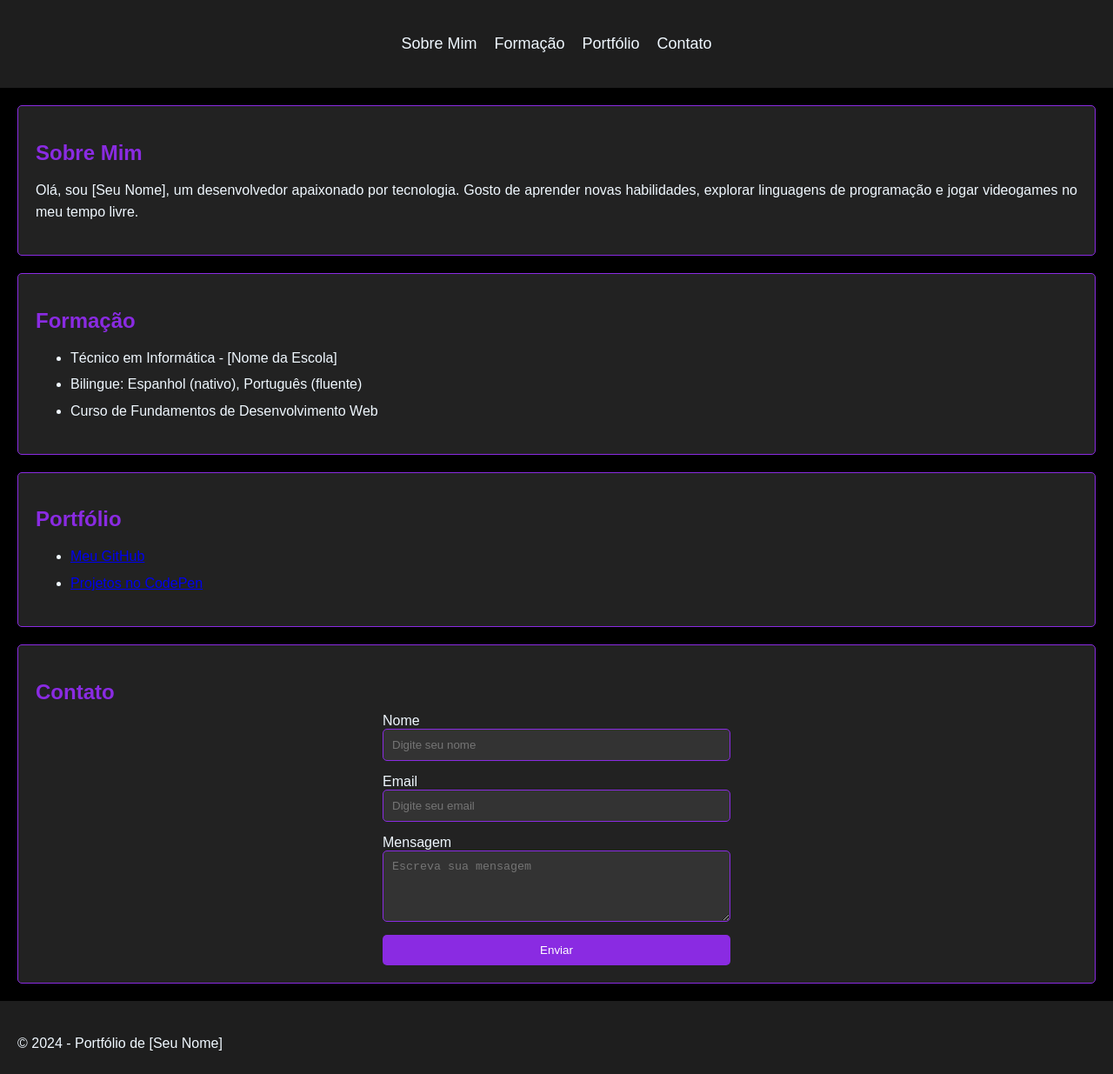
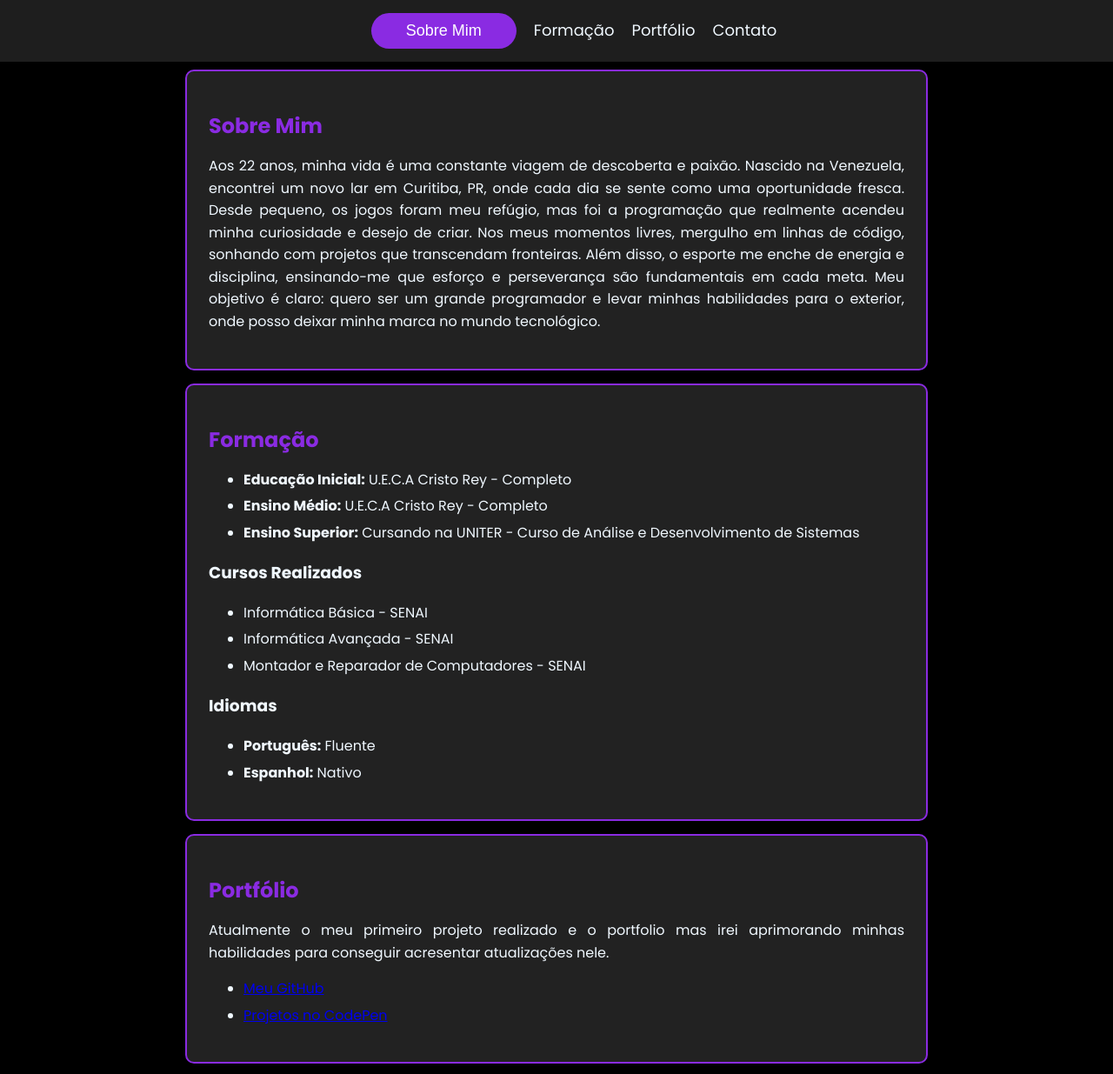
Before and after one commit to Ligthalzen/Jesus, a plain HTML site: page index.html in a window 1280 px wide. Shown: the top 1235 px of the page at 87% size. Drawn offline with Linux system fonts and the light colour scheme.

Commit message:
Add files via upload

```diff
--- a/index.html
+++ b/index.html
@@ -4,14 +4,21 @@
     <meta charset="UTF-8">
     <meta name="viewport" content="width=device-width, initial-scale=1.0">
     <title>Portfólio Pessoal</title>
-    <link rel="stylesheet" href="style.css">
+    <!-- fonts -->
+    <link rel="preconnect" href="https://fonts.googleapis.com">
+    <link rel="preconnect" href="https://fonts.gstatic.com" crossorigin>
+    <link href="https://fonts.googleapis.com/css2?family=Poppins:ital,wght@0,100;0,200;0,300;0,400;0,500;0,600;0,700;0,800;0,900;1,100;1,200;1,300;1,400;1,500;1,600;1,700;1,800;1,900&display=swap" rel="stylesheet">
+    <!-- final fonts -->
+    <link rel="stylesheet" href="styles.css">
 </head>
 <body>
+    <!-- Aluno Jesus Adan Medrano Jimenez
+         RU: 4930652 -->
     <!-- Cabeçalho com menu -->
     <header>
         <nav>
             <ul>
-                <li><a href="#about">Sobre Mim</a></li>
+                <button><a class="sobre" href="#about">Sobre Mim</a></button>
                 <li><a href="#education">Formação</a></li>
                 <li><a href="#portfolio">Portfólio</a></li>
                 <li><a href="#contact">Contato</a></li>
@@ -22,22 +29,36 @@
     <!-- Seção Sobre Mim -->
     <section id="about">
         <h2>Sobre Mim</h2>
-        <p>Olá, sou [Seu Nome], um desenvolvedor apaixonado por tecnologia. Gosto de aprender novas habilidades, explorar linguagens de programação e jogar videogames no meu tempo livre.</p>
+        <p>Aos 22 anos, minha vida é uma constante viagem de descoberta e paixão. Nascido na Venezuela, encontrei um novo lar em Curitiba, PR, onde cada dia se sente como uma oportunidade fresca. Desde pequeno, os jogos foram meu refúgio, mas foi a programação que realmente acendeu minha curiosidade e desejo de criar. Nos meus momentos livres, mergulho em linhas de código, sonhando com projetos que transcendam fronteiras. Além disso, o esporte me enche de energia e disciplina, ensinando-me que esforço e perseverança são fundamentais em cada meta. Meu objetivo é claro: quero ser um grande programador e levar minhas habilidades para o exterior, onde posso deixar minha marca no mundo tecnológico. </p>
     </section>
 
     <!-- Seção Formação -->
     <section id="education">
         <h2>Formação</h2>
         <ul>
-            <li>Técnico em Informática - [Nome da Escola]</li>
-            <li>Bilingue: Espanhol (nativo), Português (fluente)</li>
-            <li>Curso de Fundamentos de Desenvolvimento Web</li>
+            <li><strong>Educação Inicial:</strong> U.E.C.A Cristo Rey - Completo</li>
+            <li><strong>Ensino Médio:</strong> U.E.C.A Cristo Rey - Completo</li>
+            <li><strong>Ensino Superior:</strong> Cursando na UNITER - Curso de Análise e Desenvolvimento de Sistemas</li>
+        </ul>
+
+        <h3>Cursos Realizados</h3>
+        <ul>
+            <li>Informática Básica - SENAI</li>
+            <li>Informática Avançada - SENAI</li>
+            <li>Montador e Reparador de Computadores - SENAI</li>
+        </ul>
+
+        <h3>Idiomas</h3>
+        <ul>
+            <li><strong>Português:</strong> Fluente</li>
+            <li><strong>Espanhol:</strong> Nativo</li>
         </ul>
     </section>
 
     <!-- Seção Portfólio -->
     <section id="portfolio">
         <h2>Portfólio</h2>
+        <p>Atualmente o meu primeiro projeto realizado e o portfolio mas irei aprimorando minhas habilidades para conseguir acresentar atualizações nele.</p>
         <ul>
             <li><a href="https://github.com/seu-perfil" target="_blank">Meu GitHub</a></li>
             <li><a href="https://codepen.io/seu-perfil" target="_blank">Projetos no CodePen</a></li>
@@ -45,7 +66,7 @@
     </section>
 
     <!-- Seção Contato -->
-    <section id="contact">
+    <section class="form" id="contact">
         <h2>Contato</h2>
         <form action="#" method="post">
             <label for="name">Nome</label>
@@ -63,7 +84,7 @@
 
     <!-- Rodapé -->
     <footer>
-        <p>&copy; 2024 - Portfólio de [Seu Nome]</p>
+        <p>&copy; 2024 - Portfólio de Jesus Adan Medrano Jimenez</p>
     </footer>
 </body>
 </html>
--- /dev/null
+++ b/styles.css
@@ -0,0 +1,173 @@
+/* Estilo general */
+body {
+    background-color: black;
+    color: aliceblue;
+    font-family: "Poppins", sans-serif;
+    margin: 0;
+    padding: 0;
+}
+
+h2 {
+    color: blueviolet;
+    margin-bottom: 10px;
+    text-align:left;
+}
+
+.form h2{
+    text-align: center;
+}
+
+p, ul {
+    text-align: justify;
+    line-height: 1.6;
+}
+
+/* Cabeçalho fixado */
+header {
+    position: fixed;
+    top: 0;
+    left: 0;
+    width: 100%;
+    background-color: #1e1e1e;
+    padding: 15px 20px;
+    z-index: 1000;
+    box-shadow: 0 4px 6px rgba(0, 0, 0, 0.2);
+}
+
+header ul {
+    list-style: none;
+    padding: 0;
+    margin: 0;
+    display: flex;
+    justify-content: center;
+    align-items: center;
+    gap: 20px;
+}
+
+header ul li {
+    margin: 0;
+}
+
+header ul a {
+    color: aliceblue;
+    text-decoration: none;
+    font-size: 18px;
+}
+
+header ul a:hover {
+    font-weight: 600;
+    text-decoration: none;
+    transition: all 0.3s ease-in-out;
+}
+
+header ul button {
+    background-color: blueviolet;
+    border-radius: 30px;
+    border: none;
+    padding: 10px 20px;
+    color: white;
+    cursor: pointer;
+}
+
+header ul button:hover {
+    background-color: darkviolet;
+    transition: all 0.3s ease-in-out;
+}
+
+.sobre {
+    color: white;
+    padding: 10px 20px;
+    text-decoration: none;
+}
+
+
+body {
+    margin-top: 80px;
+}
+
+/* Secciones */
+section {
+    padding: 25px;
+    margin: 15px auto;
+    max-width: 800px;
+    border: 2px solid blueviolet;
+    border-radius: 10px;
+    background-color: #222;
+    box-shadow: 0 4px 8px rgba(0, 0, 0, 0.2);
+}
+
+ul li {
+    margin-bottom: 5px;
+}
+
+/* Formulário */
+form {
+    display: flex;
+    flex-direction: column;
+    max-width: 400px;
+    margin: 0 auto;
+}
+
+form input, form textarea {
+    padding: 10px;
+    margin-bottom: 15px;
+    border: 1px solid blueviolet;
+    border-radius: 5px;
+    background-color: #333;
+    color: white;
+}
+
+form input::placeholder, form textarea::placeholder {
+    color: #bbb;
+}
+
+form button {
+    background-color: blueviolet;
+    color: white;
+    border: none;
+    padding: 10px;
+    border-radius: 5px;
+    cursor: pointer;
+    box-shadow: 0 2px 4px rgba(0, 0, 0, 0.2);
+}
+
+form button:hover {
+    background-color: darkviolet;
+    transition: all 0.3s ease-in-out;
+}
+
+/* Rodapé */
+footer {
+    text-align: center;
+    padding: 20px;
+    background-color: #1e1e1e;
+    color: aliceblue;
+    border-radius: 15px;
+    line-height: 1.8;
+    margin-top: 20px;
+}
+
+/* Responsividade para dispositivos móveis */
+@media (max-width: 768px) {
+    header ul {
+        flex-direction: column;
+        gap: 10px;
+    }
+
+    header ul li a {
+        font-size: 16px;
+    }
+
+    header ul button {
+        font-size: 16px;
+    }
+
+    section {
+        margin: 10px;
+        padding: 20px;
+    }
+
+    form {
+        width: 90%;
+    }
+}
```
